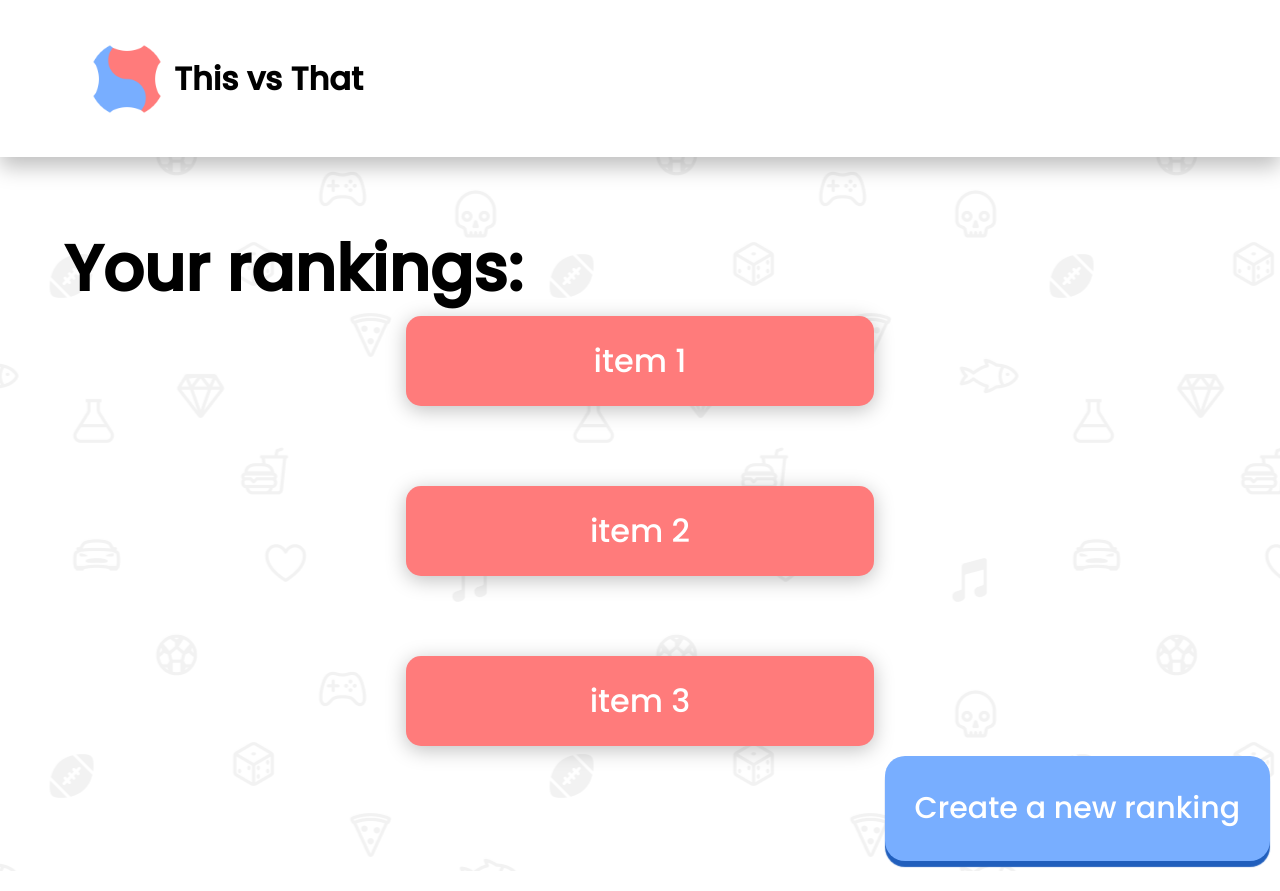
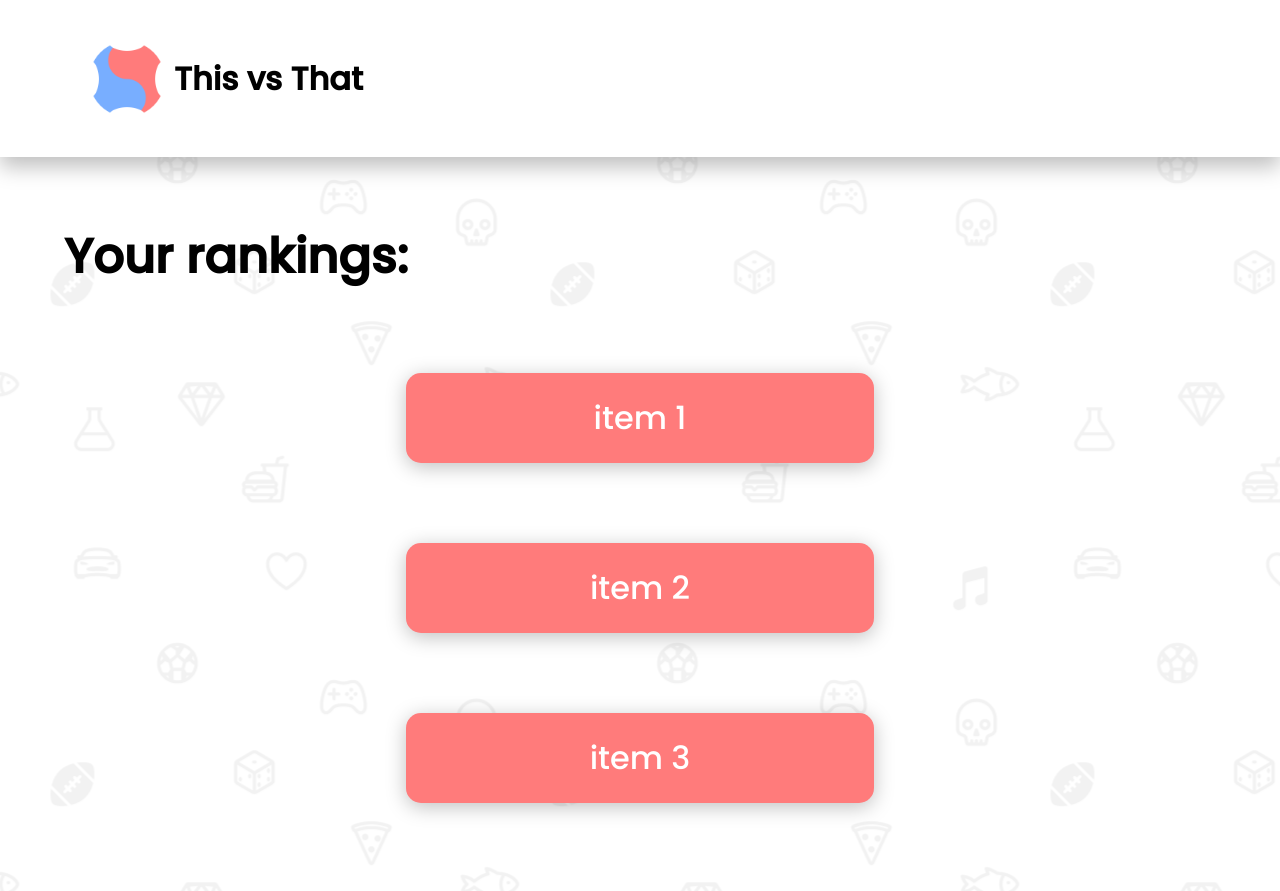
Before and after one commit to AaronLieb/ThisVsThat, a Next.js app: page /results in a window 1280 px wide. Shown: the top 891 px of the page. Built offline with nearby package versions, Linux system fonts and the light colour scheme.

Commit message:
fixed results layout

```diff
--- a/styles/results.module.scss
+++ b/styles/results.module.scss
@@ -3,7 +3,8 @@
     margin-top: 4rem;
     font-family: Poppins;
     font-weight: 600;
-    font-size: 4rem;
+    font-size: 3rem;
+    padding-bottom: 5rem;
 }
 
 .rankings_container {
@@ -16,4 +17,6 @@
 .footer {
     display: flex;
     justify-content: flex-end;
+    padding-top: 5rem;
+    padding-bottom: 2rem;
 }
```
Also changed, not shown: 1 other file (tests, documents, lock files or other folders).
